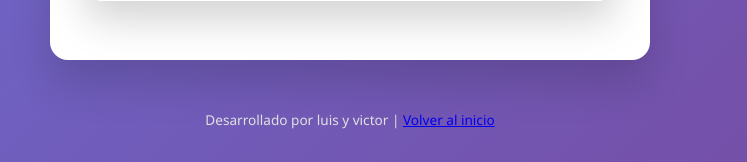
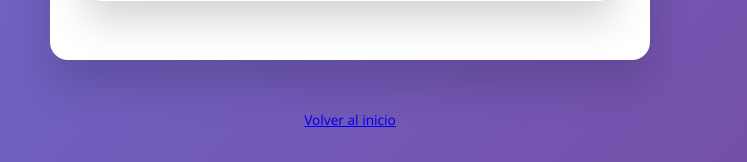
Before and after one commit to frostycello/calculadorforence, a Flask app: page / in a window 1280 px wide. Shown: the part 1164-1326 px from the top of the page, without its empty margins (290-1037 px from the left). Run offline with Flask 3, Linux system fonts and the light colour scheme.

Commit message:
Update layout.html

```diff
--- a/Perito/templates/layout.html
+++ b/Perito/templates/layout.html
@@ -16,7 +16,7 @@
     </main>
 
     <footer>
-        <p>Desarrollado por luis y victor | <a href="/">Volver al inicio</a></p>
+        <p><a href="/">Volver al inicio</a></p>
     </footer>
 </body>
 
```
